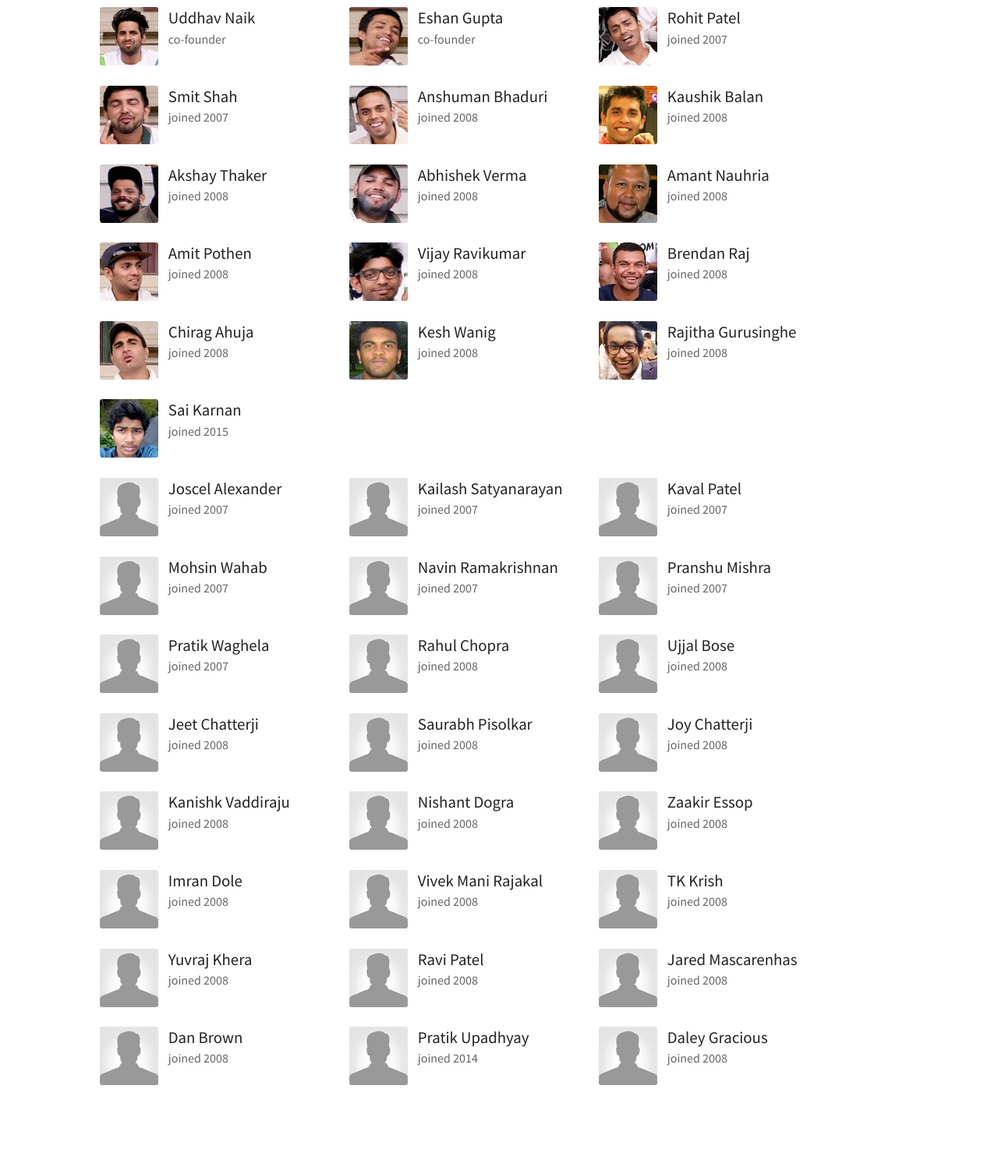
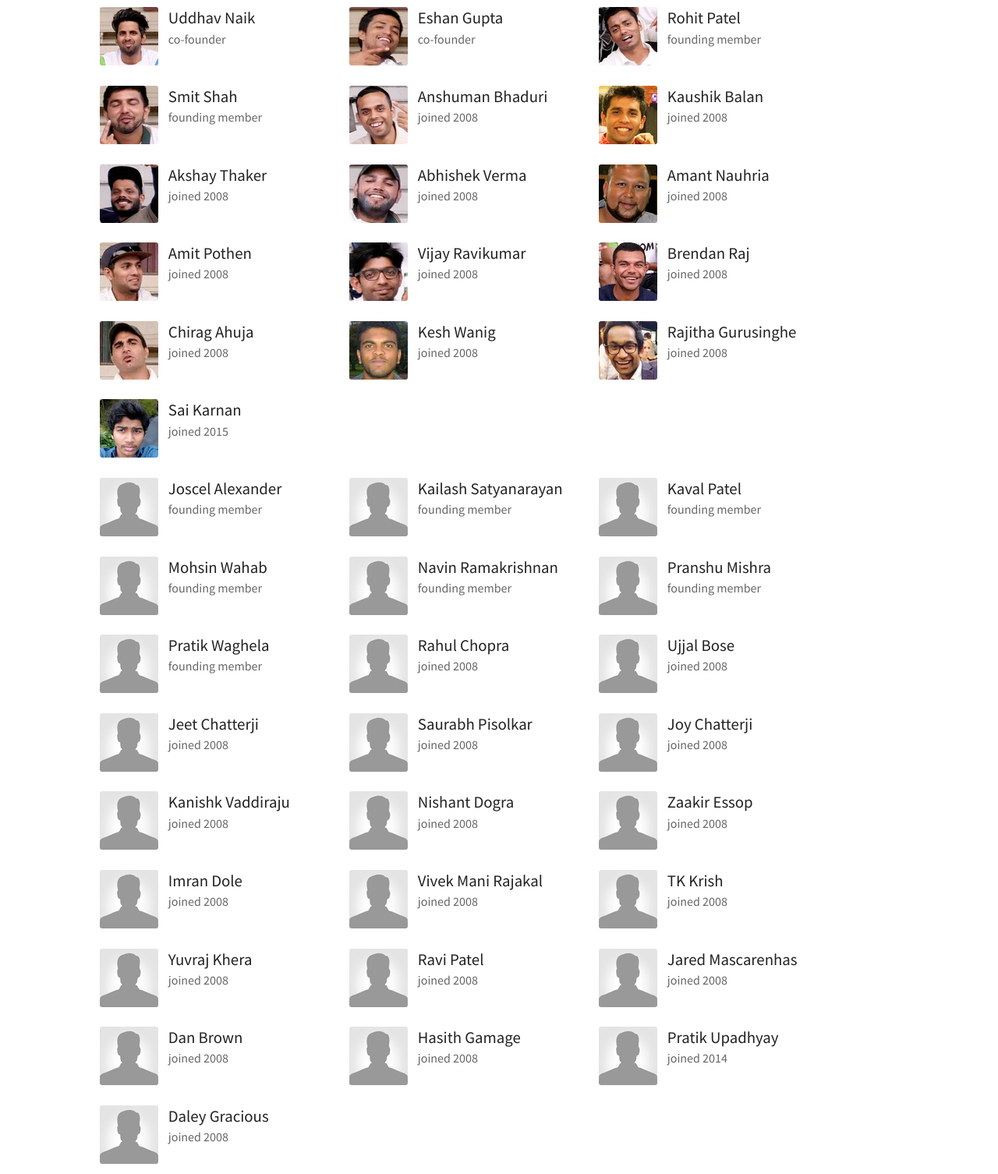
Before and after one commit to anshumanb/marsbars.org, a website: page index.html in a window 1280 px wide. Shown: the part 256-1762 px from the top of the page at 78% size. Before the commit the page ends 1661 px from the top, so only its background shows below. Drawn offline with nearby package versions, Linux system fonts and the light colour scheme; a web font is replaced by a local one.

Commit message:
Adds new title "founding member".
Plus some content update.

```diff
--- a/index.html
+++ b/index.html
@@ -22,7 +22,7 @@
 
       <header>
         <img id="logo" src="img/logo.png">
-        <p id="sub-logo">est. 2005</p>
+        <p id="sub-logo">est. 2007</p>
       </header>
       <div id="container">
         <h2>Meet the team</h2>
@@ -51,7 +51,7 @@
                 <div class="details">
                   <ul>
                     <li class="name">rohit patel</li>
-                    <li class="joined">joined 2007</li>
+                    <li class="title">founding member</li>
                   </ul>
                 </div>
             </li>
@@ -60,7 +60,7 @@
                 <div class="details">
                   <ul>
                     <li class="name">smit shah</li>
-                    <li class="joined">joined 2007</li>
+                    <li class="title">founding member</li>
                   </ul>
                 </div>
             </li>
@@ -180,7 +180,7 @@
                 <div class="details">
                   <ul>
                     <li class="name">joscel alexander</li>
-                    <li class="joined">joined 2007</li>
+                    <li class="title">founding member</li>
                   </ul>
                 </div>
             </li>
@@ -189,7 +189,7 @@
                 <div class="details">
                   <ul>
                     <li class="name">kailash satyanarayan</li>
-                    <li class="joined">joined 2007</li>
+                    <li class="title">founding member</li>
                   </ul>
                 </div>
             </li>
@@ -198,7 +198,7 @@
                 <div class="details">
                   <ul>
                     <li class="name">kaval patel</li>
-                    <li class="joined">joined 2007</li>
+                    <li class="title">founding member</li>
                   </ul>
                 </div>
             </li>
@@ -207,7 +207,7 @@
                 <div class="details">
                   <ul>
                     <li class="name">mohsin wahab</li>
-                    <li class="joined">joined 2007</li>
+                    <li class="title">founding member</li>
                   </ul>
                 </div>
             </li>
@@ -216,7 +216,7 @@
                 <div class="details">
                   <ul>
                     <li class="name">navin ramakrishnan</li>
-                    <li class="joined">joined 2007</li>
+                    <li class="title">founding member</li>
                   </ul>
                 </div>
             </li>
@@ -225,7 +225,7 @@
                 <div class="details">
                   <ul>
                     <li class="name">pranshu mishra</li>
-                    <li class="joined">joined 2007</li>
+                    <li class="title">founding member</li>
                   </ul>
                 </div>
             </li>
@@ -234,7 +234,7 @@
                 <div class="details">
                   <ul>
                     <li class="name">pratik waghela</li>
-                    <li class="joined">joined 2007</li>
+                    <li class="title">founding member</li>
                   </ul>
                 </div>
             </li>
@@ -374,6 +374,15 @@
                 </div>
             </li>
             <li>
+              <img src="img/no_photo.png" alt="hasith gamage">
+                <div class="details">
+                  <ul>
+                    <li class="name">hasith gamage</li>
+                    <li class="joined">joined 2008</li>
+                  </ul>
+                </div>
+            </li>
+            <li>
               <img src="img/no_photo.png" alt="pratik upadhyay">
                 <div class="details">
                   <ul>
--- a/layout.mustache
+++ b/layout.mustache
@@ -22,7 +22,7 @@
 
       <header>
         <img id="logo" src="img/logo.png">
-        <p id="sub-logo">est. 2005</p>
+        <p id="sub-logo">est. 2007</p>
       </header>
       <div id="container">
         <h2>Meet the team</h2>
```
Also changed, not shown: data.json (+23 -9 lines).
